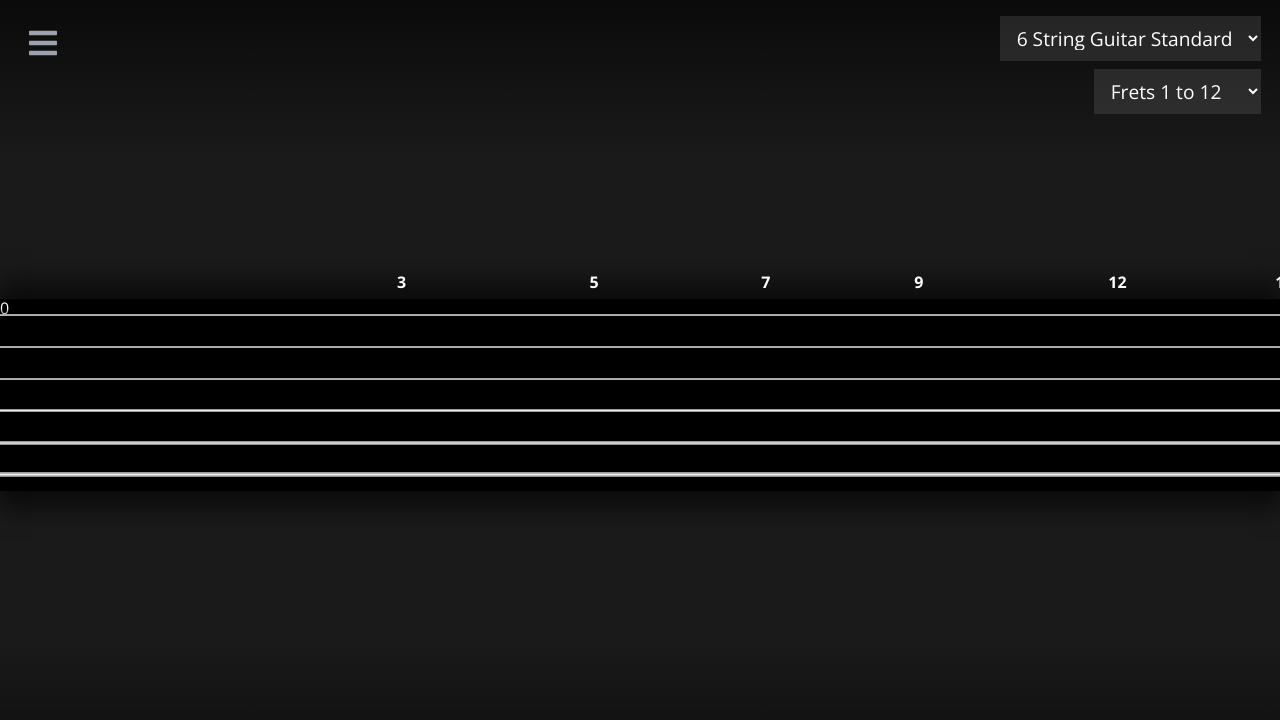
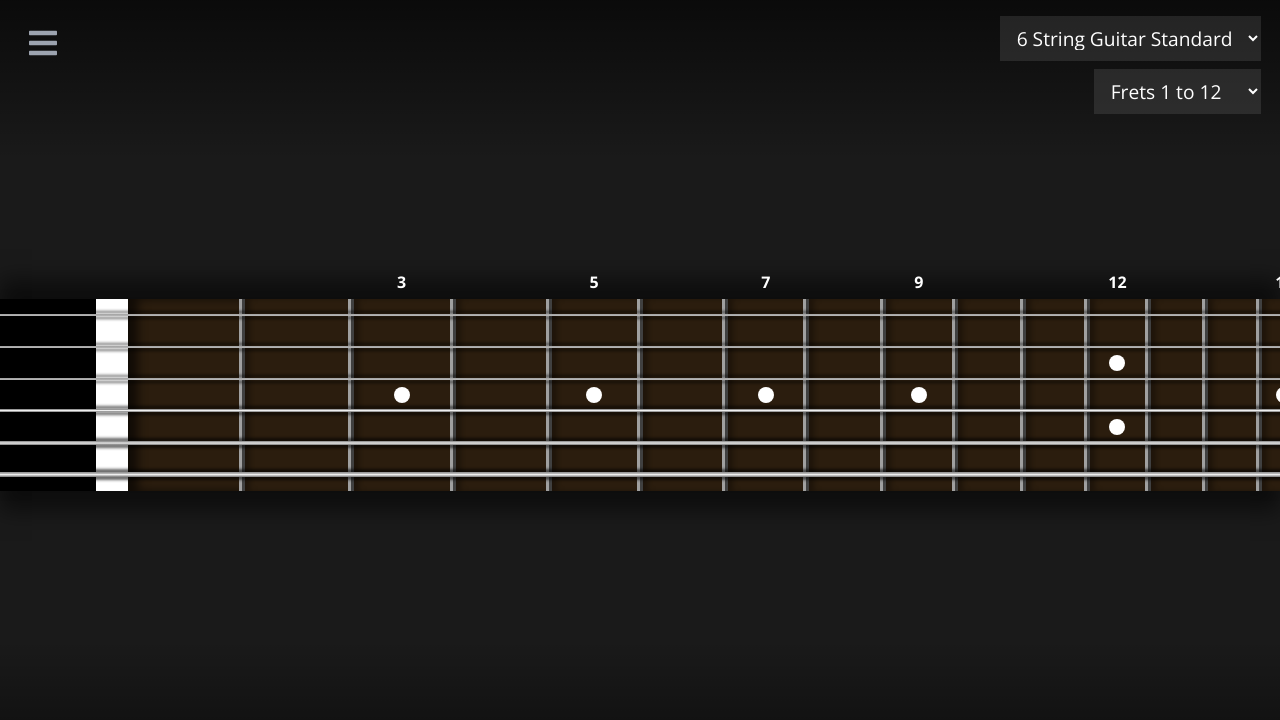
Before and after one commit to MekonLips/Frets, a React (Vite) app: page / in a window 1280 px wide. Shown: the top 720 px of the page. Built offline with nearby package versions, Linux system fonts and the light colour scheme.

Commit message:
Add Tailwind semantic styles for fret bars and fret-range overlays

```diff
--- a/src/index.css
+++ b/src/index.css
@@ -136,3 +136,76 @@
     grid-column-end: var(--number-column);
   }
 }
+
+@layer components {
+  .legacy-frets {
+    @apply absolute left-0 top-0 grid w-screen;
+    z-index: var(--frets-z);
+    height: var(--frets-height);
+    min-height: var(--frets-min-height);
+    grid-template-columns: var(--frets-columns);
+    grid-template-rows: 1fr;
+  }
+  .legacy-fret {
+    @apply relative grid h-full items-center justify-center;
+    z-index: var(--fret-z);
+    grid-column-start: var(--fret-column);
+    box-shadow: inset 5px 0 5px 0 rgb(0 0 0 / 30%);
+    border-right: 3px solid var(--fret-border-light);
+    border-left: 3px solid var(--fret-border-dark);
+    background-color: var(--fret-bg);
+  }
+  .legacy-fret:nth-child(2) { box-shadow: inset 10px 0 10px 0 rgb(0 0 0 / 60%); }
+  .legacy-fret-first-real { padding-left: 3px; border-left: 0; }
+  .legacy-fret:first-child {
+    border: 0;
+    border-right: 2rem solid white;
+    background-color: var(--nut-bg);
+  }
+  .legacy-fret-last {
+    padding-right: 3px;
+    border-right: 0;
+    justify-content: start;
+    background-color: transparent;
+  }
+  .legacy-fret-last::after {
+    content: "";
+    @apply block h-full;
+    width: 2vw;
+    border-right: 2vw solid var(--neck-bg);
+    background-color: var(--fret-bg);
+  }
+  .legacy-fret-marker::before,
+  .legacy-fret-marker::after {
+    content: "";
+    @apply absolute block h-4 w-4 rounded-full;
+    top: calc(50% - 0.5rem);
+    left: calc(50% - 0.5rem);
+    background-color: var(--dot-bg);
+  }
+  .legacy-fret-marker::before { display: none; }
+  .legacy-fret-marker[style*="--fret-index: 12"]::before,
+  .legacy-fret-marker[style*="--fret-index: 24"]::before {
+    top: calc(33.3333333333% - 0.5rem);
+    display: block;
+  }
+  .legacy-fret-marker[style*="--fret-index: 12"]::after,
+  .legacy-fret-marker[style*="--fret-index: 24"]::after { top: calc(66.6666666666% - 0.5rem); }
+  .legacy-range { @apply pointer-events-none absolute left-0 top-0 h-screen w-screen; z-index: var(--range-z); }
+  .legacy-range-focus {
+    @apply absolute top-0 h-screen opacity-0 transition-all duration-300;
+    left: var(--focus-edge);
+    right: var(--focus-edge);
+    z-index: var(--focus-z);
+    background-color: var(--range-focus-bg);
+  }
+  .legacy-range-focus.is-visible,
+  .legacy-range-blur.is-visible { @apply opacity-100; }
+  .legacy-range-blur {
+    @apply absolute top-0 h-screen opacity-0 transition-all duration-300;
+    z-index: var(--blur-z);
+    backdrop-filter: blur(12px);
+  }
+  .legacy-range-blur-left { left: 0; width: var(--blur-edge); }
+  .legacy-range-blur-right { right: 0; width: var(--blur-edge); }
+}
```
